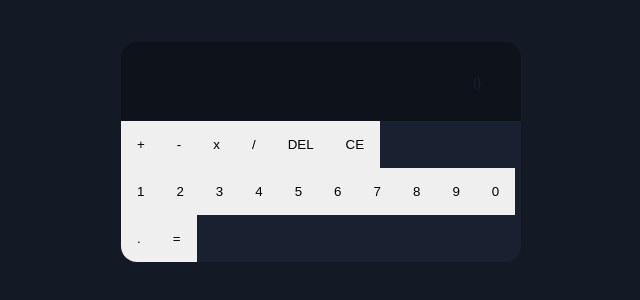
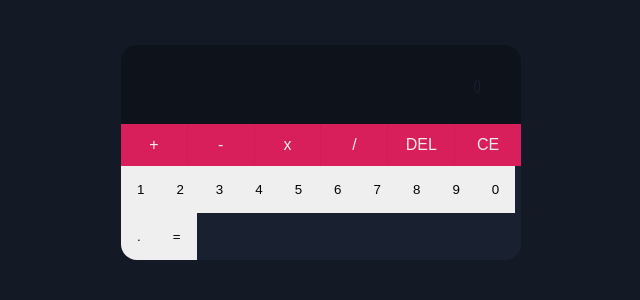
Before and after one commit to gabrielemartins/calculator, a React (Create React App) app: page / in a window 1280 px wide. Shown: the part 248-548 px from the top of the page, without its empty margins (319-959 px from the left). Built offline with nearby package versions, Linux system fonts and the light colour scheme.

Commit message:
feat: set the calculator operators box style

```diff
--- a/src/App.css
+++ b/src/App.css
@@ -61,3 +61,19 @@ button:hover {
     font-weight: 100;
     margin-right: 10px;
 }
+
+.operators {
+    display: flex;
+}
+
+.operators button {
+    background-color: var(--primary);
+    color: var(--light);
+    flex: 1;
+    font-size: 16px;
+    padding: 12px;
+}
+
+.operators button:not(:last-child) {
+    border-right: 1px solid var(--darker-primary);
+}
```
